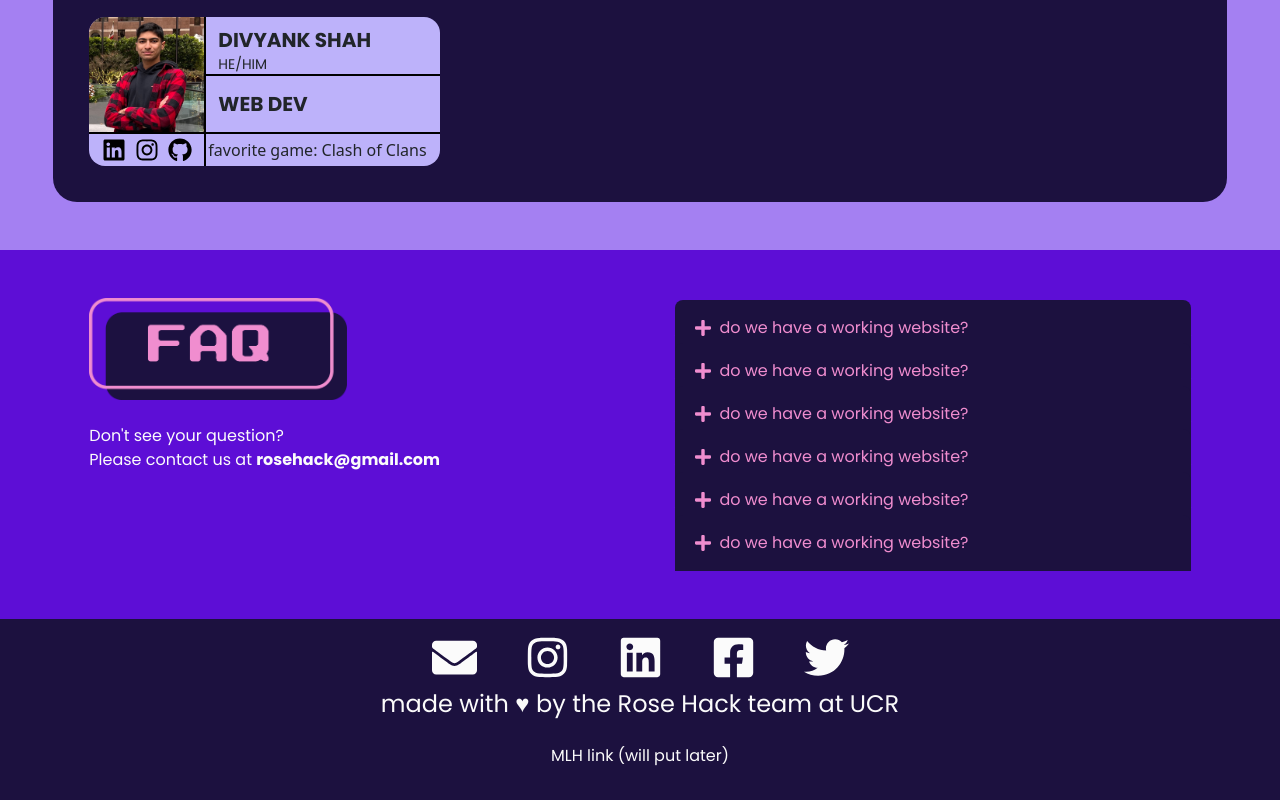
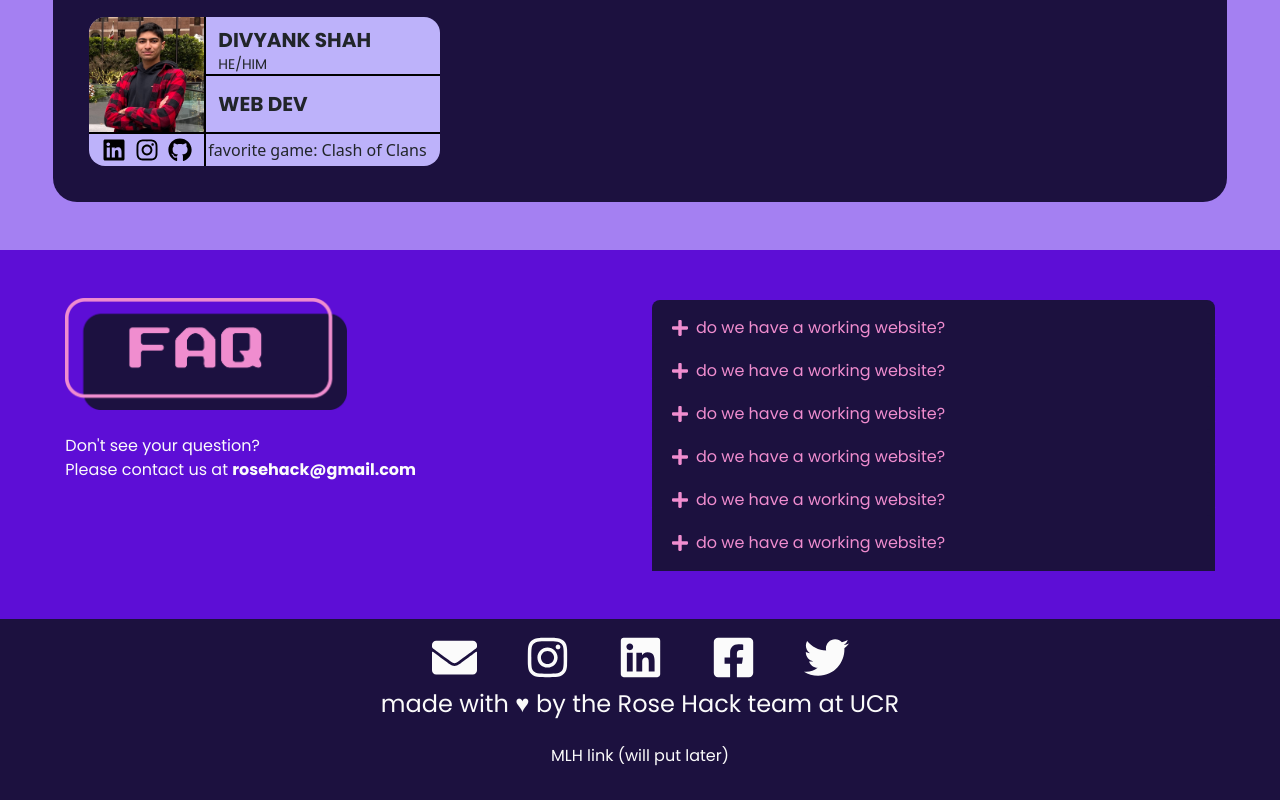
Before and after one commit to Alamode89/rosehack2023, a Next.js app: page / in a window 1280 px wide. Shown: the part 3524-4324 px from the top of the page. Built offline with nearby package versions, Linux system fonts and the light colour scheme.

Commit message:
fix faq header

```diff
--- a/components/FAQHeader.tsx
+++ b/components/FAQHeader.tsx
@@ -2,11 +2,15 @@ import React from "react";
 
 const FAQHeader = () => {
   return (
-    <div className="bg-rosehack-darkpurple flex-col justify-between items-center w-11/12 rounded-full mx-4 z-10">
-      <img src="RH_ASSET_FAQ4.png" className="lg:w-1/1 w-1/2" />
+    <div className="bg-rosehack-darkpurple">
+      <div className="flex justify-center lg:justify-start items-center w-full ">
+        <img src="RH_ASSET_FAQ4.png" className="lg:w-1/1 w-1/2" />
+      </div>
       <div className="text-rosehack-secondary-white font-poppins pt-4">
-        <p className="m-0 p-0">Don&apos;t see your question?</p>
-        <p className="m-0 p-0">
+        <p className="m-0 p-0 !text-center lg:!text-left">
+          Don&apos;t see your question?
+        </p>
+        <p className="m-0 mb-4 p-0 !text-center lg:!text-left">
           Please contact us at&nbsp;
           <a
             className="no-underline font-semibold text-rosehack-secondary-white hover:text-rosehack-secondary-salmon"
--- a/components/Questions.tsx
+++ b/components/Questions.tsx
@@ -62,7 +62,7 @@ const FAQQuestions = () => {
   return (
     <div className=" w-full mt-3">
       <Accordion
-        className=" flex flex-col justify-center mx-auto w-11/12"
+        className=" flex flex-col justify-center mx-auto"
         flush
         alwaysOpen
       >
```
